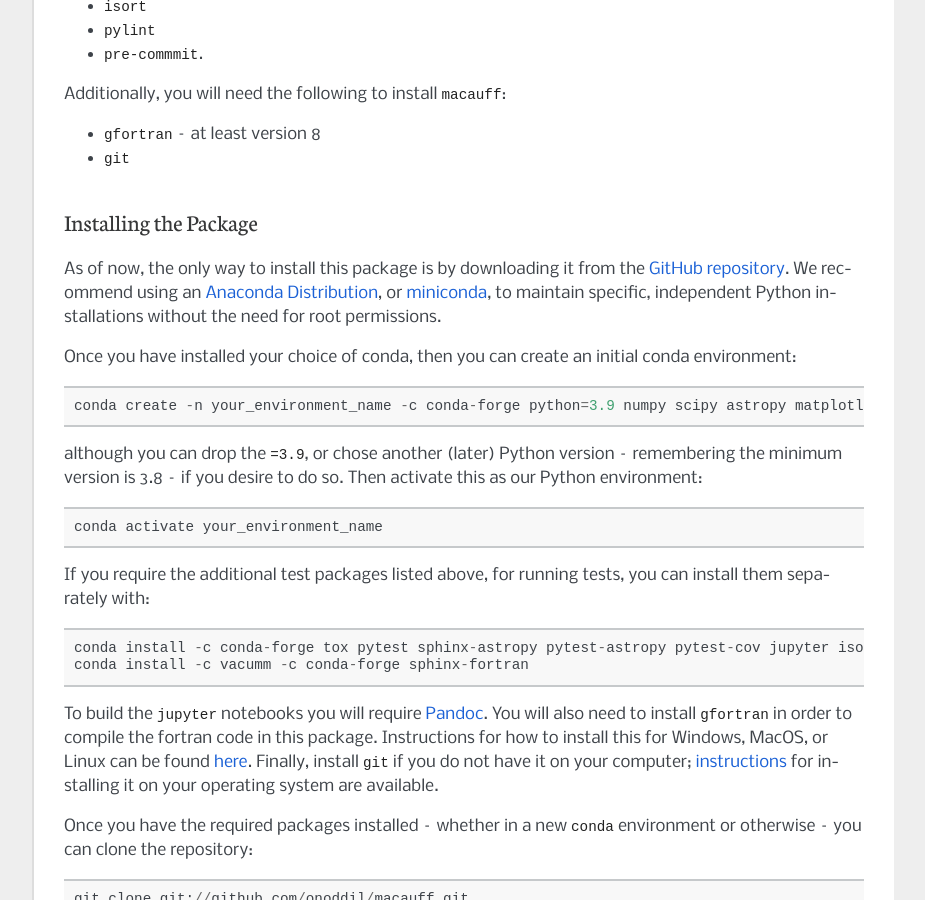
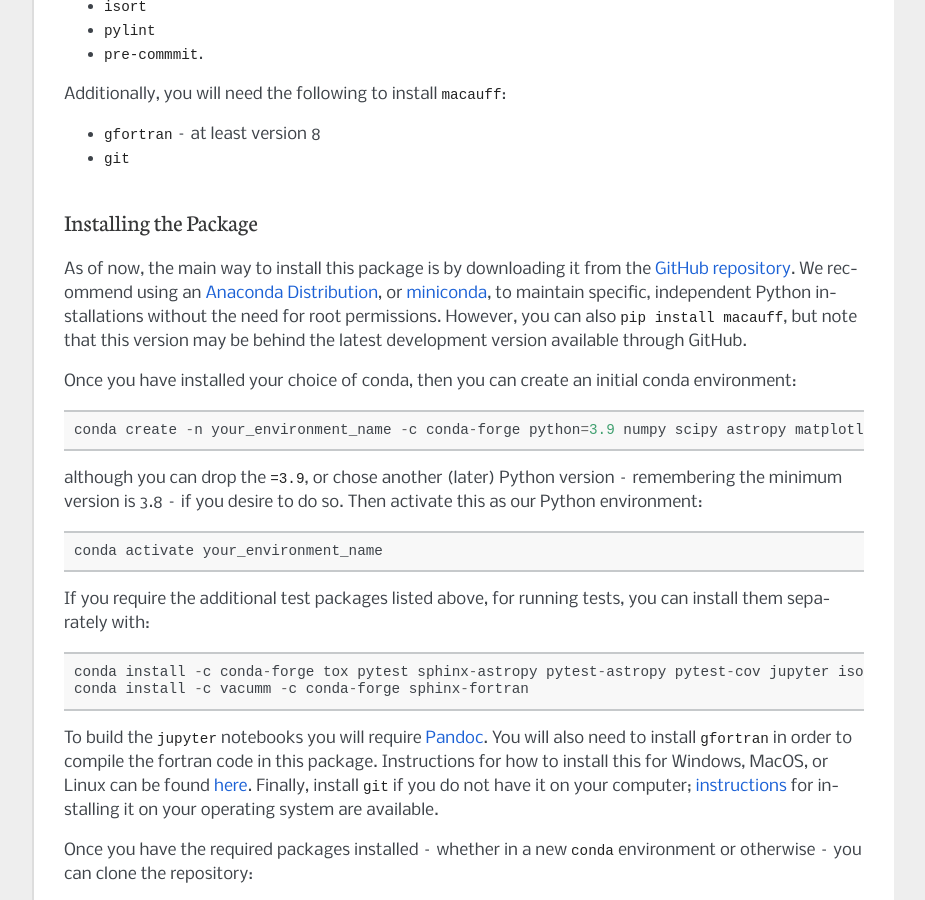
Before and after one commit to macauff/macauff, a Sphinx documentation site: the page built from docs/installation.rst, in a window 1280 px wide and 900 px high, scrolled down 963 px. Shown: the whole window, without its empty margins (198-1123 px from the left). Built offline with Sphinx 7.4.7, drawn with Linux system fonts in a browser that asks for light colours.

Commit message:
Fixed documentation references to old links.

```diff
--- a/docs/installation.rst
+++ b/docs/installation.rst
@@ -45,7 +45,7 @@
 Installing the Package
 ======================
 
-As of now, the only way to install this package is by downloading it from the `GitHub repository <https://github.com/Onoddil/macauff>`_. We recommend using an `Anaconda Distribution <https://www.anaconda.com/distribution/>`_, or `miniconda <https://docs.conda.io/en/latest/miniconda.html>`_, to maintain specific, independent Python installations without the need for root permissions.
+As of now, the main way to install this package is by downloading it from the `GitHub repository <https://github.com/macauff/macauff>`_. We recommend using an `Anaconda Distribution <https://www.anaconda.com/distribution/>`_, or `miniconda <https://docs.conda.io/en/latest/miniconda.html>`_, to maintain specific, independent Python installations without the need for root permissions. However, you can also ``pip install macauff``, but note that this version may be behind the latest development version available through GitHub.
 
 Once you have installed your choice of conda, then you can create an initial conda environment::
 
--- a/docs/quickstart.rst
+++ b/docs/quickstart.rst
@@ -39,7 +39,7 @@
 Input Parameters
 ================
 
-Once you have your catalogue files, you will next require the files containing the input parameters. Examples of these files can be found in the ``macauff`` test data folder, for `catalogue "a" <https://raw.githubusercontent.com/Onoddil/macauff/main/macauff/tests/data/cat_a_params.txt>`_, `catalogue "b" <https://raw.githubusercontent.com/Onoddil/macauff/main/macauff/tests/data/cat_b_params.txt>`_, and the `common cross-match <https://raw.githubusercontent.com/Onoddil/macauff/main/macauff/tests/data/crossmatch_params.txt>`_ parameters.
+Once you have your catalogue files, you will next require the files containing the input parameters. Examples of these files can be found in the ``macauff`` test data folder, for `catalogue "a" <https://raw.githubusercontent.com/macauff/macauff/main/tests/macauff/data/cat_a_params.txt>`_, `catalogue "b" <https://raw.githubusercontent.com/macauff/macauff/main/tests/macauff/data/cat_b_params.txt>`_, and the `common cross-match <https://raw.githubusercontent.com/macauff/macauff/main/tests/macauff/data/crossmatch_params.txt>`_ parameters.
 
 These files contain all of the inputs to `~macauff.CrossMatch`, the main class for performing a cross-match between the two catalogues.
 
```
